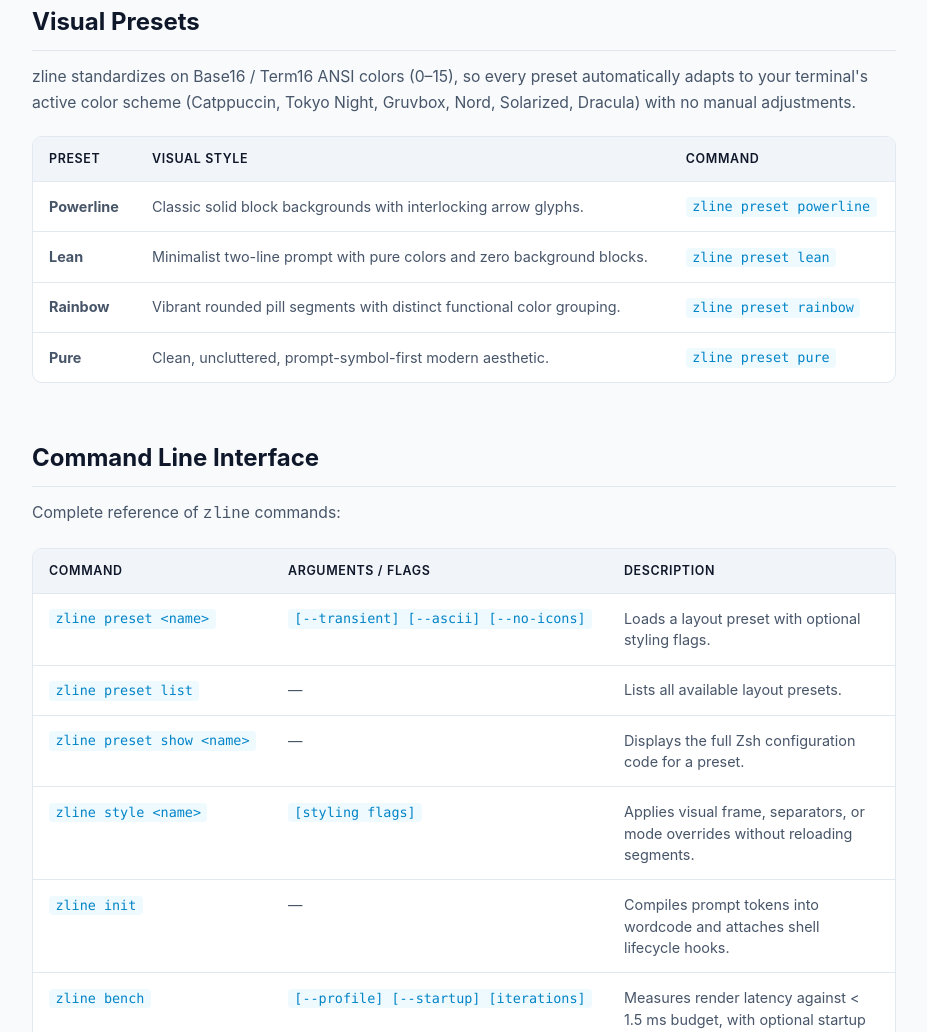
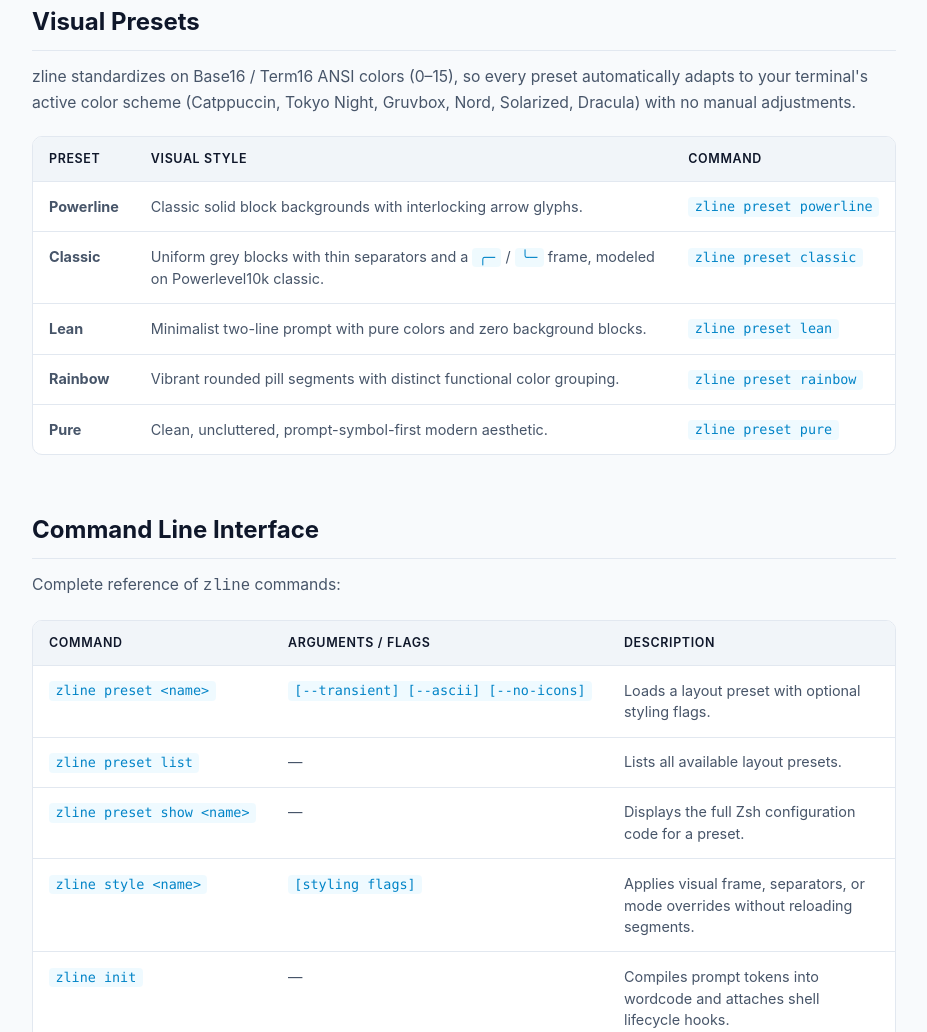
Before and after one commit to casonadams/zline, a plain HTML site: page www/docs.html in a window 1280 px wide. Shown: the part 3648-4680 px from the top of the page, without its empty margins (320-1247 px from the left). Drawn offline with Linux system fonts and the light colour scheme.

Commit message:
feat(presets): add classic preset with thin separators and framed grey blocks
Same-background neighbours in powerline-style rendering now draw the thin sub-separator (optionally colored via _zline_sep_soft_color) instead of an invisible solid arrow. git uses the status color as foreground when --bg is fixed without --fg. Switching presets clears frame, connect char, and soft separator color.

```diff
--- a/www/docs.html
+++ b/www/docs.html
@@ -335,6 +335,11 @@ zline_right=(
                 <td><strong>Powerline</strong></td>
                 <td>Classic solid block backgrounds with interlocking arrow glyphs.</td>
                 <td><code>zline preset powerline</code></td>
+              </tr>
+              <tr>
+                <td><strong>Classic</strong></td>
+                <td>Uniform grey blocks with thin separators and a <code>╭─</code> / <code>╰─</code> frame, modeled on Powerlevel10k classic.</td>
+                <td><code>zline preset classic</code></td>
               </tr>
               <tr>
                 <td><strong>Lean</strong></td>
```
Also changed, not shown: 10 other files.
